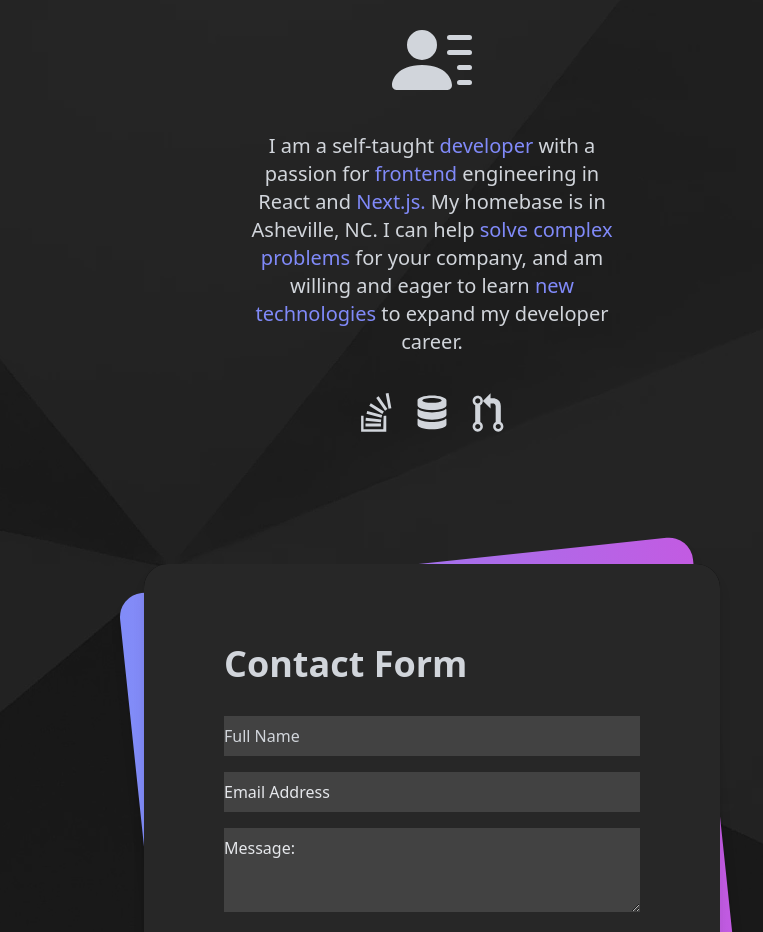
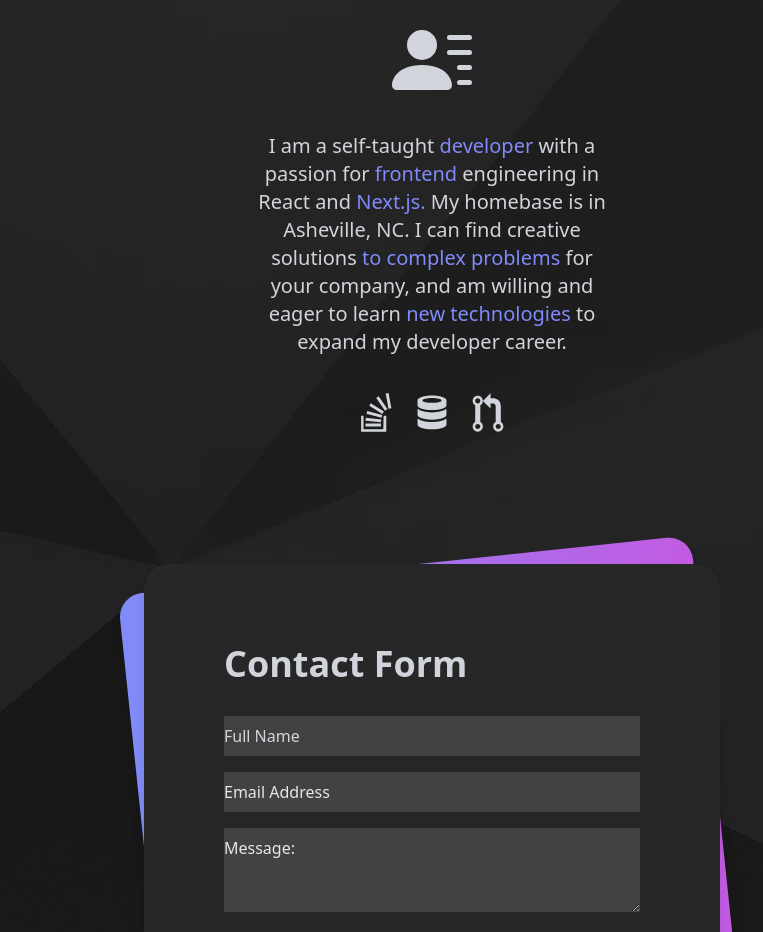
Before and after one commit to coscoaj1/myportfolio, a Next.js app: page / in a window 1280 px wide. Shown: the part 3521-4453 px from the top of the page, without its empty margins (208-971 px from the left). Built offline with nearby package versions, Linux system fonts and the light colour scheme.

Commit message:
updated about text

```diff
--- a/components/About.js
+++ b/components/About.js
@@ -1,7 +1,7 @@
-import React from "react";
-import { DiStackoverflow, DiDatabase, DiGitPullRequest } from "react-icons/di";
-import Contact from "./Contact";
-import { BsPersonLinesFill } from "react-icons/bs";
+import React from 'react';
+import { DiStackoverflow, DiDatabase, DiGitPullRequest } from 'react-icons/di';
+import Contact from './Contact';
+import { BsPersonLinesFill } from 'react-icons/bs';
 
 function About() {
 	return (
@@ -20,13 +20,13 @@ function About() {
 				</div>
 				<div className="z-10 flex flex-col">
 					<div className="my-8 text-center px-2 text-xl text-gray-300 w-96">
-            I am a self-taught <span className="text-[#808af9]">developer</span>{" "}
-            with a passion for <span className="text-[#808af9]">frontend</span>{" "}
+						I am a self-taught <span className="text-[#808af9]">developer</span>{' '}
+						with a passion for <span className="text-[#808af9]">frontend</span>{' '}
 						engineering in React and
 						<span className="text-[#808af9]"> Next.js.</span> My homebase is in
-            Asheville, NC. I can help{" "}
-            <span className="text-[#808af9]">solve complex problems</span> for
-            your company, and am willing and eager to learn{" "}
+						Asheville, NC. I can find creative solutions{' '}
+						<span className="text-[#808af9]">to complex problems</span> for your
+						company, and am willing and eager to learn{' '}
 						<span className="text-[#808af9]">new technologies </span>
 						to expand my developer career.
 					</div>
```
Lines whose indentation alone changed are shown as unchanged.
